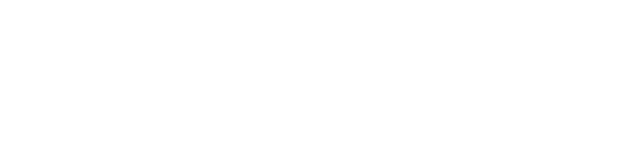
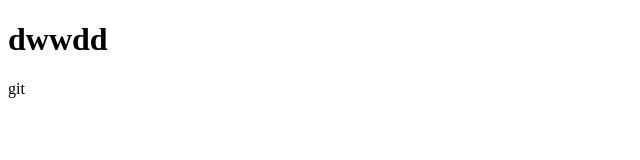
Before and after one commit to dongdong2222/TestGit, a plain HTML site: page index.html in a window 1280 px wide. Shown: the whole page, without its empty margins (0-640 px from the left). Drawn offline with Linux system fonts and the light colour scheme.

Commit message:
Workgit status

```diff
--- a/index.html
+++ b/index.html
@@ -7,6 +7,6 @@
     <title>Document</title>
 </head>
 <body>
-
+    <h1>dwwdd</h1>
 </body>
-</html>
+</html>git
```
